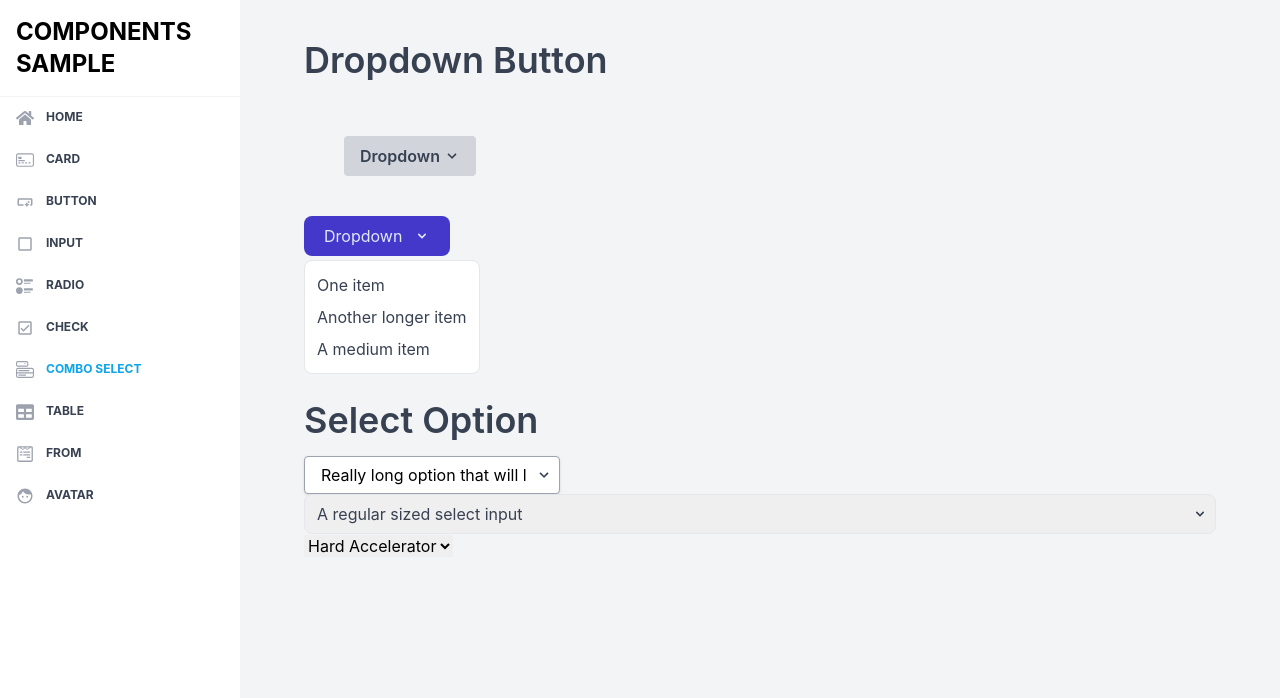
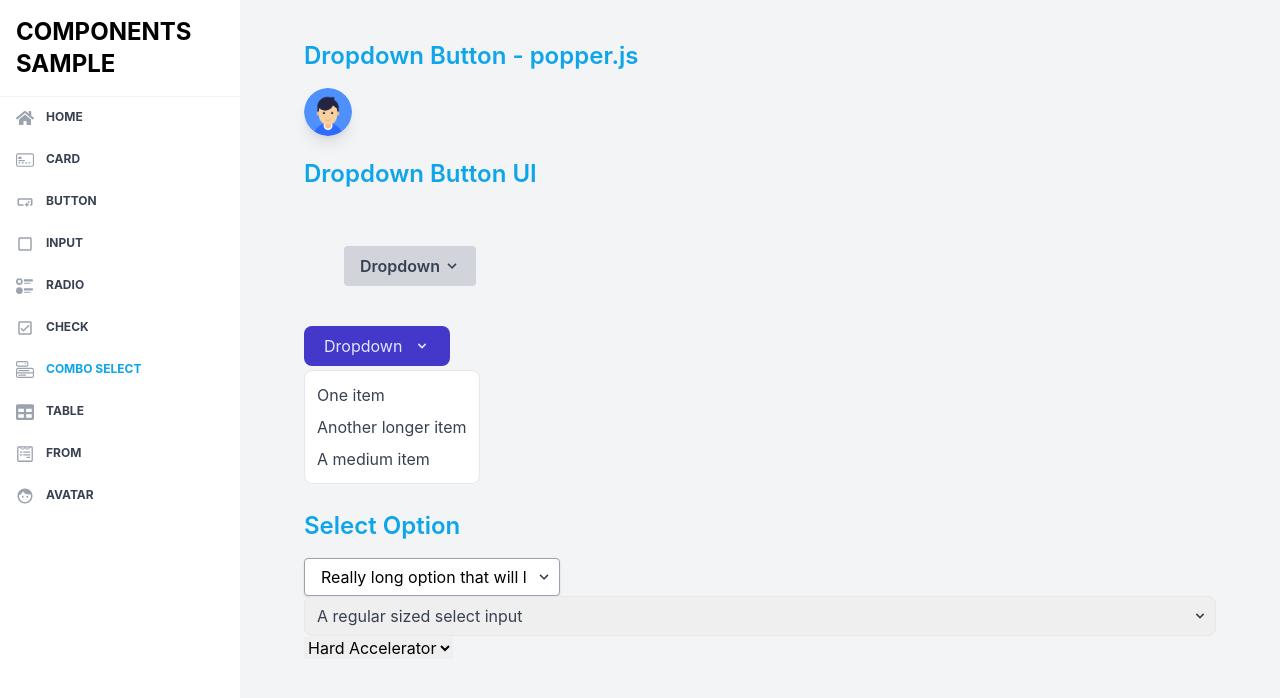
Before and after one commit to ellesis/tailwind-react, a React (Create React App) app: page /components/combo in a window 1280 px wide. Shown: the top 698 px of the page. Built offline with nearby package versions, Linux system fonts and the light colour scheme.

Commit message:
UserDropdown - fix align as flex

```diff
--- a/src/components/dropdowns/UserDropdown.js
+++ b/src/components/dropdowns/UserDropdown.js
@@ -20,6 +20,7 @@ export default function UserDropdown() {
 
   return (
     <>
+      <div className="items-center flex flex-col">
         <a
           className="text-slate-500 block"
           href="#"
@@ -29,7 +30,6 @@ export default function UserDropdown() {
             dropdownPopoverShow ? closeDropdownPopover() : openDropdownPopover()
           }}
         >
-        <div className="items-center flex">
           <span className="w-12 h-12 text-sm text-white bg-slate-200 inline-flex items-center justify-center rounded-full">
             <img
               alt="User Avatar"
@@ -37,7 +37,6 @@ export default function UserDropdown() {
               src={require('../../assets/img/avatar/boy.png')}
             />
           </span>
-        </div>
         </a>
 
         {/* Dropdown User Menu */}
@@ -78,6 +77,7 @@ export default function UserDropdown() {
             Sign Out
           </a>
         </div>
+      </div>
     </>
   )
 }
--- a/src/pages/components/combo.js
+++ b/src/pages/components/combo.js
@@ -1,10 +1,15 @@
 import React from 'react'
+import UserDropdown from '../../components/dropdowns/UserDropdown'
 
 export default function PageCombo() {
   return (
     <>
-      <div className="title">Dropdown Button</div>
+      <div className="subtitle">Dropdown Button - popper.js</div>
+      <div className="flex">
+        <UserDropdown />
+      </div>
 
+      <div className="subtitle">Dropdown Button UI</div>
       <div className="p-10">
         <div className="dropdown inline-block relative">
           <button className="bg-gray-300 text-gray-700 font-semibold py-2 px-4 rounded inline-flex items-center">
@@ -62,7 +67,7 @@ export default function PageCombo() {
         {/*  */}
       </div>
 
-      <div className="title">Select Option</div>
+      <div className="subtitle">Select Option</div>
       {/* select-01 */}
       <div className="inline-block relative w-64">
         <select
```
Lines whose indentation alone changed are shown as unchanged.
